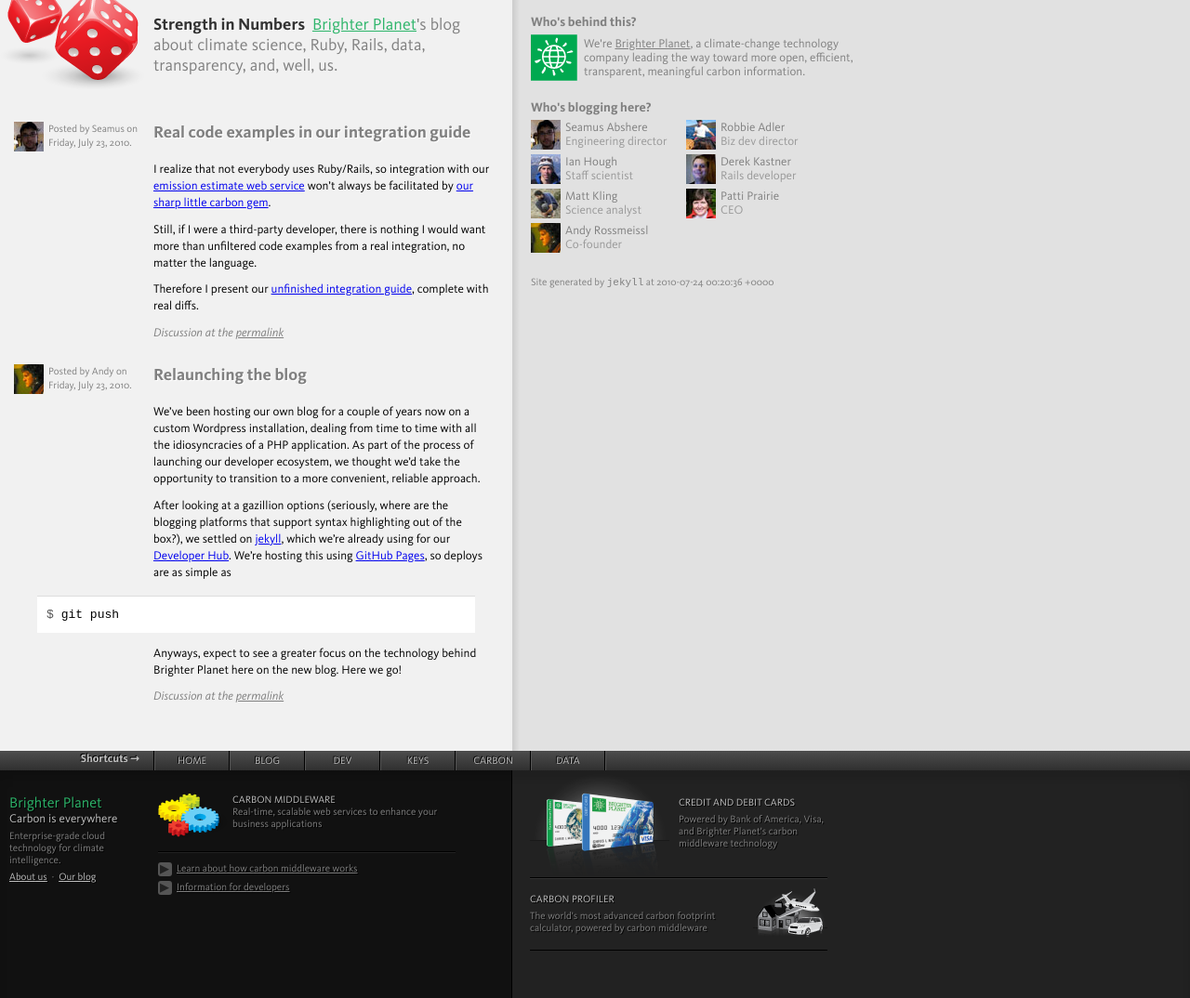
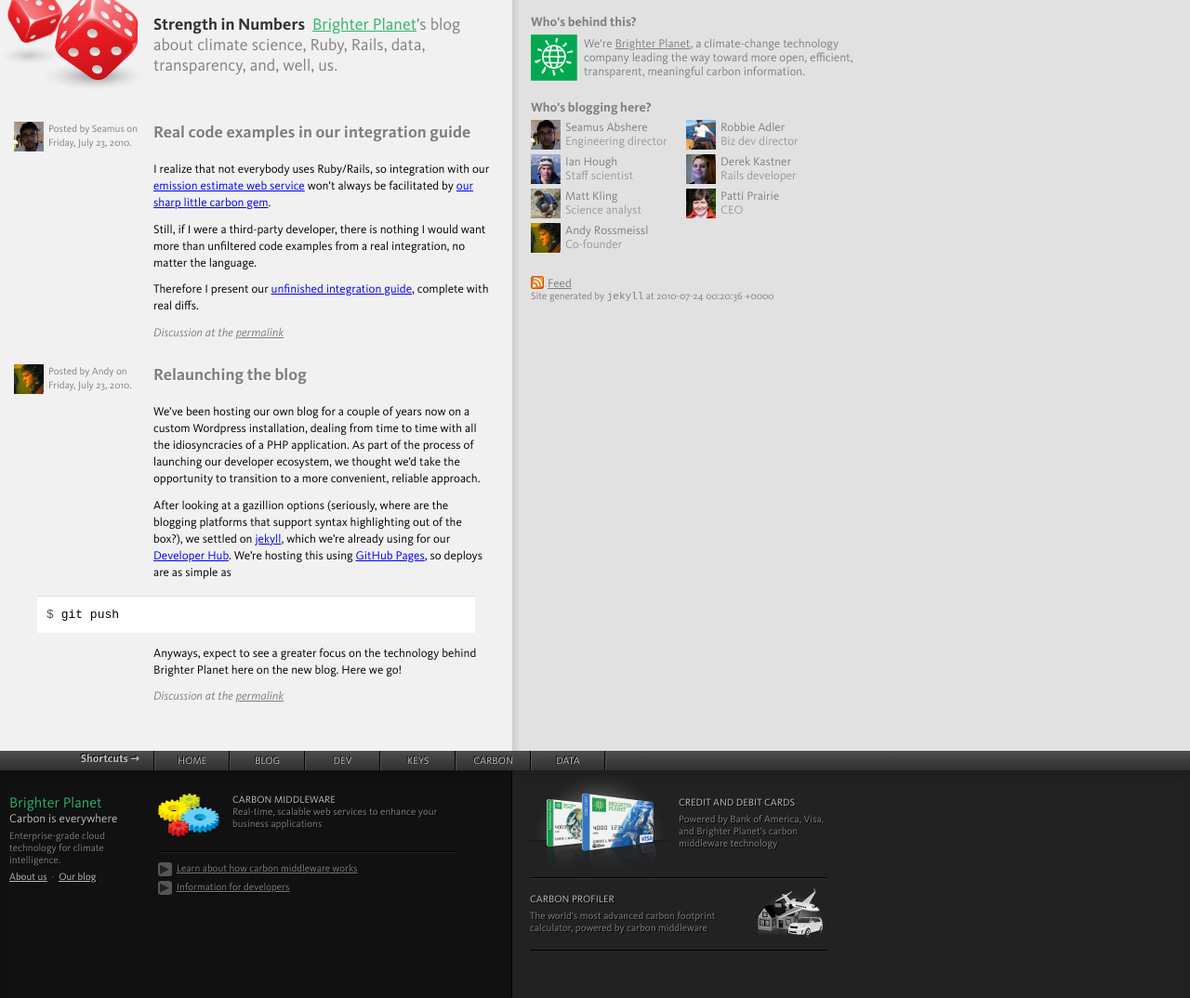
Before and after one commit to faradayio/numbers, a Jekyll site: the page built from index.html, in a window 1280 px wide. Shown: the whole page at 93% size. Built offline with Jekyll 4.4.1, drawn with Linux system fonts in a browser that asks for light colours; some web fonts are replaced.

Commit message:
Feed link

```diff
--- a/_layouts/default.html
+++ b/_layouts/default.html
@@ -7,6 +7,7 @@
   <link rel="stylesheet" type="text/css" href="/stylesheets/application.css" />
   <link rel="stylesheet" type="text/css" href="/stylesheets/syntax.css" />
   <link rel="shortcut icon" type="image/ico" href="/favicon.ico" />
+  <link href="/atom.xml" rel="alternate" title="Strength in Numbers" type="application/atom+xml" />
 </head>
 <body>
 <!--{ include google_analytics.html }-->
@@ -20,6 +21,7 @@
   </div>
   <div id="aux">
     {% include who.html %}
+    <p class="feed"><a href="/atom.xml">Feed</a></p>
     <p class="stamp">Site generated by <code>jekyll</code> at {{ site.time }}</p>
   </div>
   <div id="dice"></div>
--- a/stylesheets/application.css
+++ b/stylesheets/application.css
@@ -153,7 +153,16 @@
 }
 
 .stamp {
-  margin: 20px 0 0;
   font-size: 11px;
   color: #999;
 }
+
+.feed {
+  margin: 20px 0 0;
+}
+
+.feed a {
+  padding: 0 0 0 18px;
+  display: block;
+  background: url(images/feed.png) no-repeat;
+}
```
Also changed, not shown: stylesheets/images/feed.png (added).
